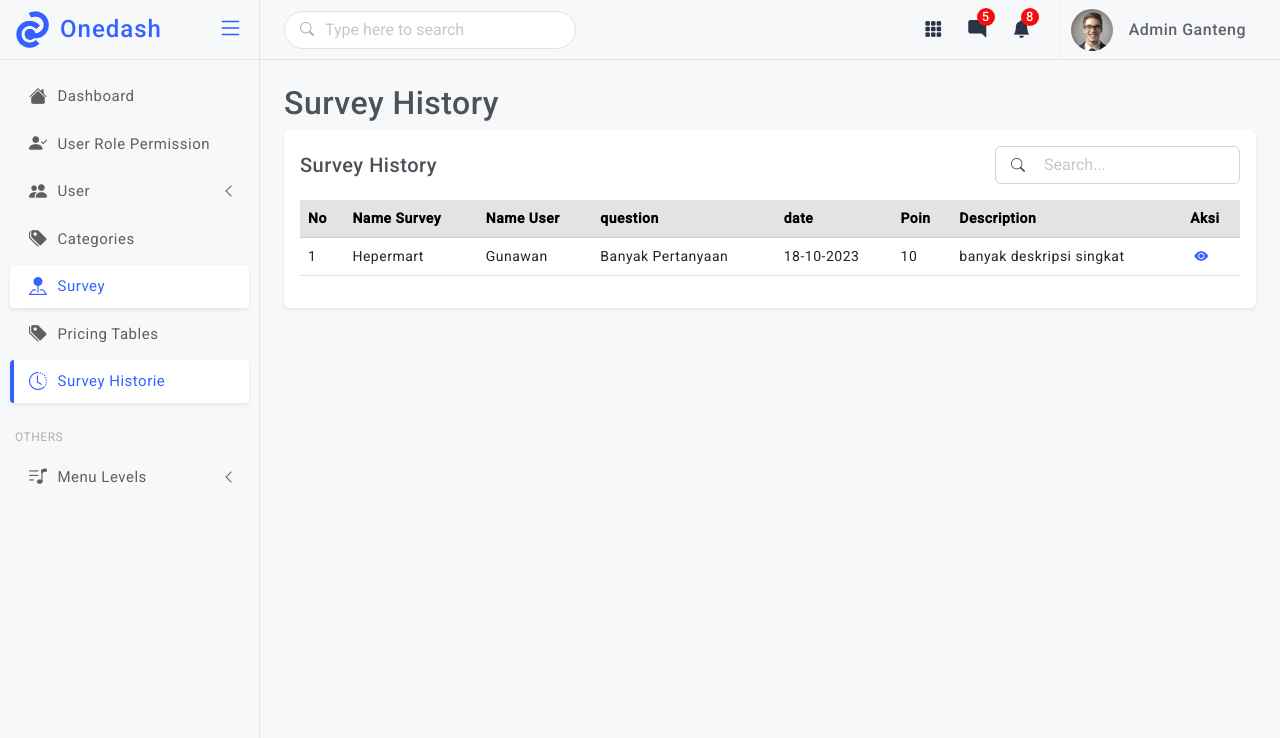
After one commit to andraryandra/track, a Laravel app: page /dashboard/survey_histories in a window 1280 px wide. The commit adds this page. Shown: the top 738 px of the page. Run offline with Laravel 10, Linux system fonts and the light colour scheme; a user stored in the database is signed in; data comes from the database, SQL or seed files in the repository; data that the repository does not hold is empty.

Commit message:
history survey

```diff
--- a/app/Http/Controllers/Web/Survey/SurveyController.php
+++ b/app/Http/Controllers/Web/Survey/SurveyController.php
@@ -62,6 +62,7 @@ class SurveyController extends Controller
             'link_survey' => 'required',
             'polygon' => '',
             'description' => '',
+            'poin' => 'required',
         ]);
 
         try {
--- /dev/null
+++ b/app/Http/Controllers/Web/SurveyHistori/SurveyHistoriController.php
@@ -0,0 +1,150 @@
+<?php
+
+namespace App\Http\Controllers\Web\SurveyHistori;
+
+use App\Models\Survey;
+use Illuminate\View\View;
+use Illuminate\Http\Request;
+use App\Models\CategorySurvey;
+use App\Http\Controllers\Controller;
+use Illuminate\Support\Facades\Gate;
+
+class SurveyHistoriController extends Controller
+{
+
+    public function index(): View
+    {
+
+        $data = [
+            'Survey' => Survey::get(),
+            'data_survey' => Survey::get(),
+            'active' => 'survey'
+        ];
+        return view('pages.admin.survey_histori.index', $data);
+    }
+
+    /**
+     * Show the form for creating the resource.
+     */
+    // public function create()
+    // {
+    //     if (Gate::denies('survey-list')) {
+    //         abort(403); // Tampilkan halaman 403 Forbidden jika tidak memiliki izin.
+    //     }
+
+    //     $data = [
+    //         'Survey' => Survey::all(),
+    //         'categori' => CategorySurvey::all(),
+    //         'active' => 'survey'
+    //     ];
+
+    //     return view('pages.admin.survey.create', $data);
+    // }
+
+    /**
+     * Store the newly created resource in storage.
+     */
+    // public function store(Request $request)
+    // {
+    //     if (Gate::denies('survey-list')) {
+    //         abort(403); // Tampilkan halaman 403 Forbidden jika tidak memiliki izin.
+    //     }
+
+    //     $request->validate([
+    //         'category_id' => 'required',
+    //         'name' => 'required',
+    //         'latitude' => '',
+    //         'longitude' => '',
+    //         'link_survey' => 'required',
+    //         'polygon' => '',
+    //         'description' => '',
+    //         'poin' => 'required',
+    //     ]);
+
+    //     try {
+    //         Survey::create($request->all());
+    //         return redirect()->route('dashboard.survey.index')->with('success', 'Data survey ditambah.');
+    //     } catch (\Throwable $th) {
+    //         return back()->withErrors(['error' => 'Data survey gagal ditambah.']);
+    //     }
+    // }
+
+    /**
+     * Display the resource.
+     */
+    public function show()
+    {
+        //
+    }
+
+    /**
+     * Show the form for editing the resource.
+     */
+    // public function edit($id)
+    // {
+    //     if (Gate::denies('survey-list')) {
+    //         abort(403); // Tampilkan halaman 403 Forbidden jika tidak memiliki izin.
+    //     }
+
+    //     $categori = CategorySurvey::all(); // Ambil semua data dari CategorySurvey
+    //     $data_survey = Survey::find($id);
+    //     return view('pages.admin.survey.edit', [
+    //         'categori' => $categori,
+    //         'data_survey' => $data_survey,
+    //         'active' => 'survey'
+
+    //     ]);
+    // }
+
+    /**
+     * Update the resource in storage.
+     */
+    // public function update(Request $request, $id)
+    // {
+    //     if (Gate::denies('survey-list')) {
+    //         abort(403); // Tampilkan halaman 403 Forbidden jika tidak memiliki izin.
+    //     }
+
+    //     $request->validate([
+    //         'category_id' => 'required',
+    //         'name' => 'required',
+    //         'link_survey' => 'required',
+    //         'polygon' => 'nullable',
+    //         'description' => 'nullable',
+    //     ]);
+
+    //     try {
+    //         $category = Survey::findOrFail($id);
+    //         $category->update([
+    //             'category_id' => $request->category_id,
+    //             'name' => $request->name,
+    //             'link_survey' => $request->link_survey,
+    //             'polygon' => $request->polygon,
+    //             'description' => $request->description,
+    //         ]);
+
+    //         return redirect()->route('dashboard.survey.index')->with('success', 'Data survey berhasil diperbaharui.');
+    //     } catch (\Throwable $th) {
+    //         return redirect()->back()->with('error', 'Data survey gagal diperbaharui');
+    //     }
+    // }
+
+
+    /**
+     * Remove the resource from storage.
+     */
+    // public function destroy($id)
+    // {
+    //     if (Gate::denies('survey-list')) {
+    //         abort(403); // Tampilkan halaman 403 Forbidden jika tidak memiliki izin.
+    //     }
+    //     // dd("oke");
+    //     try {
+    //         $asset = Survey::findOrFail($id);
+    //         $asset->delete();
+    //         return redirect()->back()->with('success', 'Data survey berhasil dihapus');
+    //     } catch (\Throwable $th) {
+    //         return redirect()->back()->with('error', 'Data survey gagal dihapus');
+    //     }
+    // }
+}
--- a/app/Models/Survey.php
+++ b/app/Models/Survey.php
@@ -22,6 +22,7 @@ class Survey extends Model
         'link_survey',
         'polygon',
         'description',
+        'poin',
     ];
 
     public function categori()
--- a/resources/views/layouts/components/dashboard/sidebar.blade.php
+++ b/resources/views/layouts/components/dashboard/sidebar.blade.php
@@ -82,74 +82,19 @@
             </li>
         @endcan
 
-        {{-- <li>
-            <a href="{{ route('dashboard.admin') }}"
-                class="{{ $active == 'dashboard' ? 'active-menu mm-active text-primary' : '' }}">
-                <div class="parent-icon"><i class="bi bi-house-fill"></i></div>
-                <div class="menu-title">Dashboard</div>
-            </a>
-        </li> --}}
-
-        {{-- @can('role-list')
-            <li>
-                <a href="{{ route('dashboard.roles.index') }}"
-                    class="{{ $active == 'roles-user' ? 'active-menu mm-active text-primary' : '' }}">
-                    <div class="parent-icon"><i class="bi bi-person-check-fill"></i>
-                    </div>
-                    <div class="menu-title">User Role Permission</div>
-                </a>
-            </li>
-        @endcan
-
-        @can('users-list')
-            <li>
-                <a href="javascript:;"
-                    class="has-arrow {{ $active == 'users' ? 'active-menu mm-active text-primary' : '' }}">
-                    <div class="parent-icon"><i class="bi bi-people-fill"></i>
-                    </div>
-                    <div class="menu-title">User</div>
-                </a>
-                <ul>
-                    <li> <a href="{{ route('dashboard.users.index') }}"
-                            class="{{ $active == 'users' ? 'active-menu mm-active text-primary' : '' }}"><i
-                                class="bi bi-circle"></i>All User</a>
-                    </li>
-                    <li> <a href="{{ route('dashboard.userAdmin.index') }}"><i class="bi bi-circle"></i>User Admin</a>
-                    </li>
-                    <li> <a href="{{ route('dashboard.userPengguna.index') }}"><i class="bi bi-circle"></i>User Pengguna</a>
-                    </li>
-                </ul>
-            </li>
-        @endcan
-
-        @can('category-list')
-            <li class="">
-                <a href="{{ route('dashboard.category.index') }}"
-                    class="{{ $active == 'category' ? 'active-menu mm-active text-primary' : '' }}">
-                    <div class="parent-icon"><i class="bi bi-tags-fill"></i>
-                    </div>
-                    <div class="menu-title">Categories</div>
-                </a>
-            </li>
-        @endcan --}}
-
-        {{-- @can('official-store-list')
-            <li class="">
-                <a href="{{ route('dashboard.official-store.index') }}"
-                    class="{{ $active == 'official-store' ? 'active-menu mm-active text-primary' : '' }}">
-                    <div class="parent-icon"><i class="bi bi-shop"></i>
-                    </div>
-                    <div class="menu-title">Offial Stores</div>
-                </a>
-            </li>
-        @endcan --}}
-
-
         <li>
             <a href="pages-pricing-tables.html">
                 <div class="parent-icon"><i class="bi bi-tags-fill"></i>
                 </div>
                 <div class="menu-title">Pricing Tables</div>
+            </a>
+        </li>
+
+        <li>
+            <a href="{{ route('dashboard.survey_histories.index') }}">
+                <div class="parent-icon"><i class="bi bi-clock-history"></i></i>
+                </div>
+                <div class="menu-title">Survey Historie</div>
             </a>
         </li>
 
--- a/resources/views/pages/admin/survey/create.blade.php
+++ b/resources/views/pages/admin/survey/create.blade.php
@@ -42,6 +42,12 @@
                                     style="color: red;">*</span></label>
                             <input class="form-control" name="link_survey" type="text" id="link_survey"
                                 value="{{ old('link_survey') }}" placeholder="Masukkan link survey" required>
+                        </div>
+
+                        <div class="my-2">
+                            <label for="poin" class="col-form-label">Poin Survey: <span style="color: red;">*</span></label>
+                            <input class="form-control" name="poin" type="number" id="poin" value="{{ old('poin') }}"
+                                placeholder="Masukkan link survey" required>
                         </div>
 
                         <div class="my-2">
--- /dev/null
+++ b/resources/views/pages/admin/survey_histori/index.blade.php
@@ -0,0 +1,56 @@
+@extends('layouts.dashboard')
+
+@section('admin')
+    <h2 class="font-semibold text-xl text-gray-800 leading-tight">
+        {{ __('Survey History') }}
+    </h2>
+
+    @include('layouts.partials.alert-prompt.alert')
+
+
+    <div class="card">
+        <div class="card-body">
+            <div class="d-flex align-items-center">
+                <h5 class="mb-0">Survey History</h5>
+                <div class="ms-auto position-relative">
+                    <div class="position-absolute top-50 translate-middle-y search-icon px-3"><i class="bi bi-search"></i>
+                    </div>
+                    <input type="text" id="searchInput" class="form-control ps-5" placeholder="Search...">
+                </div>
+            </div>
+            <div class="table-responsive mt-3">
+                <table id="tbluser" class="table align-middle" style="width: 100%">
+                    <thead class="table-secondary">
+                        <tr>
+                            <th scope="col">No</th>
+                            <th scope="col">Name Survey</th>
+                            <th scope="col">Name User</th>
+                            <th scope="col">question</th>
+                            <th scope="col">date</th>
+                            <th scope="col">Poin</th>
+                            <th scope="col">Description</th>
+                            <th scope="col">Aksi</th>
+                        </tr>
+                    </thead>
+                    <tbody>
+                        <tr>
+                            <td>1</td>
+                            <td>Hepermart</td>
+                            <td>Gunawan</td>
+                            <td>Banyak Pertanyaan</td>
+                            <td>18-10-2023</td>
+                            <td>10</td>
+                            <td>banyak deskripsi singkat</td>
+                            <td>
+                                <a href="#" class="text-primary mx-1" data-bs-toggle="tooltip"
+                                    data-bs-placement="bottom" title="Lihat">
+                                    <i class="bi bi-eye-fill"></i>
+                                </a>
+                            </td>
+                        </tr>
+                    </tbody>
+                </table>
+            </div>
+        </div>
+    </div>
+@endsection
--- a/routes/web.php
+++ b/routes/web.php
@@ -4,6 +4,7 @@ use Illuminate\Support\Facades\Auth;
 use Illuminate\Support\Facades\Route;
 use App\Http\Controllers\Auth\RoleController;
 use App\Http\Controllers\Auth\UserController;
+use App\Http\Controllers\Web\SurveyHistori\SurveyHistoriController;
 
 /*
 |--------------------------------------------------------------------------
@@ -70,4 +71,15 @@ Route::prefix('dashboard')->name('dashboard.')->middleware(['auth'])->group(func
         Route::put('user_location/{id}', 'update')->name('user_location.update');
         Route::delete('user_location/delete/{id}', 'destroy')->name('user_location.destroy');
     });
+
+    //Survey History
+    Route::controller(SurveyHistoriController::class)->group(function () {
+        Route::get('survey_histories', 'index')->name('survey_histories.index');
+        Route::get('survey_histories/create', 'create')->name('survey_histories.create');
+        Route::post('survey_histories/store', 'store')->name('survey_histories.store');
+        Route::get('survey_histories/{id}', 'show')->name('survey_histories.show');
+        Route::get('survey_histories/{id}/edit', 'edit')->name('survey_histories.edit');
+        Route::put('survey_histories/{id}', 'update')->name('survey_histories.update');
+        Route::delete('survey_histories/delete/{id}', 'destroy')->name('survey_histories.destroy');
+    });
 });
```
Also changed, not shown: app/Models/Survey_Histories.php (added, +11 -0 lines), database/migrations/2023_10_14_114509_create_surveys_table.php, database/migrations/2023_10_18_073727_create_survey__histories_table.php (added).
